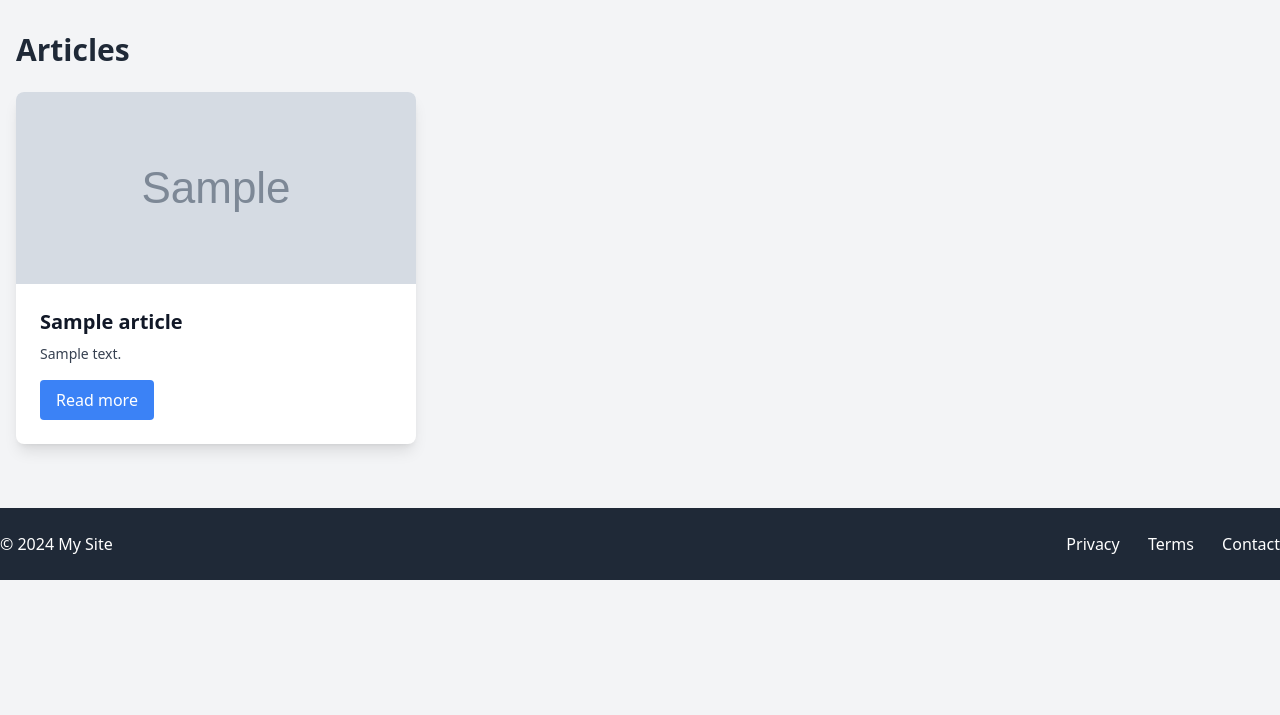
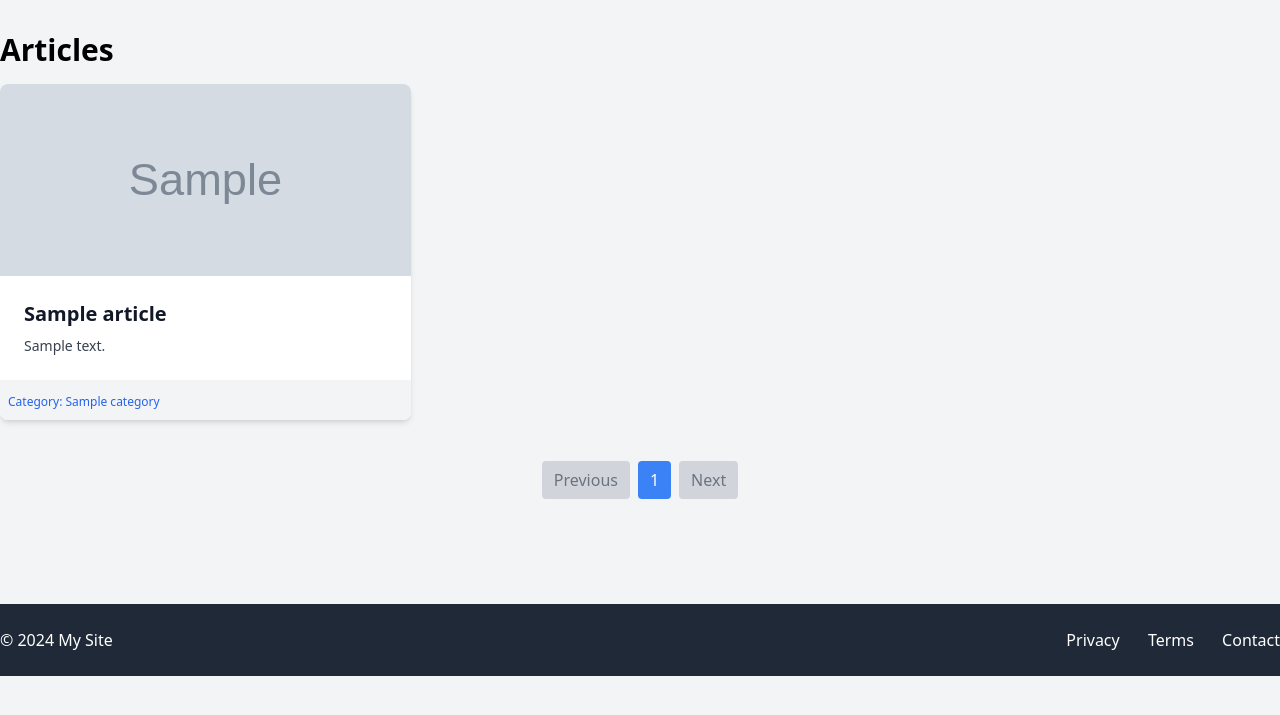
Before and after one commit to mladjom/djangoblog, a Django app: page /articles/ in a window 1280 px wide. Shown: the part 60-775 px from the top of the page. Run offline with Django 5.2, Linux system fonts and the light colour scheme; tables that the repository leaves empty hold one stand-in row (values such as "Sample post"); grey boxes marked "Sample" are stand-in pictures; some libraries are stand-ins or nearby versions.

Commit message:
Pagination

```diff
--- a/blog/models/article_model.py
+++ b/blog/models/article_model.py
@@ -1,5 +1,4 @@
 from django.db import models
-from django.utils.text import slugify
 from django.utils.translation import gettext_lazy as _
 from .category_model import Category
 from .tag_model import Tag
--- a/blog/urls.py
+++ b/blog/urls.py
@@ -20,6 +20,7 @@ urlpatterns = [
     path('categories/', CategoryListView.as_view(), name='categories-list'),
     path('tags/', TagListView.as_view(), name='tag-list'),
     path('articles/', ArticleListView.as_view(), name='article-list'),
+    path('articles/page-<int:page>/', ArticleListView.as_view(), name='article-list-paginated'),
     path('categories/<slug:slug>/', CategoryDetailView.as_view(), name='category-detail'),
     path('tags/<slug:slug>/', TagDetailView.as_view(), name='tag-detail'),
     path('articles/<slug:slug>/', ArticleDetailView.as_view(), name='article-detail'),
--- a/blog/views/article_view.py
+++ b/blog/views/article_view.py
@@ -1,6 +1,9 @@
 from django.views.generic import ListView
 from django.views.generic import DetailView
 from blog.models.article_model import Article
+from django.core.paginator import Paginator
+from django.urls import path
+from django.shortcuts import render
 
 class ArticleListView(ListView):
     model = Article
@@ -13,7 +16,19 @@ class ArticleListView(ListView):
         # Filter only published articles and order by created_at
         return Article.objects.filter(is_published=True).order_by(*self.ordering)
 
+
+    def get_context_data(self, **kwargs):
+        context = super().get_context_data(**kwargs)
+        page_number = self.kwargs.get('page')  # Getting page from URL
+        print(f"Page object: {context['page_obj']}")
+        return context
+
+
 class ArticleDetailView(DetailView):
     model = Article
     template_name = 'blog/article/article_detail.html'
     context_object_name = 'article'
+
+    def get_queryset(self):
+        # Filter only published articles
+        return Article.objects.filter(is_published=True)
--- a/config/settings.py
+++ b/config/settings.py
@@ -27,7 +27,7 @@ INTERNAL_IPS = [
     "127.0.0.1",
 ]
 
-
+APPEND_SLASH = True  # Default behavior in Django
 # Application definition
 
 INSTALLED_APPS = [
@@ -45,6 +45,7 @@ INSTALLED_APPS = [
     'tailwind',
     'theme',
     'django_browser_reload',
+    'django_extensions',
 ]
 
 TAILWIND_APP_NAME = 'theme'
--- a/templates/blog/article/article_list.html
+++ b/templates/blog/article/article_list.html
@@ -7,74 +7,19 @@
 {% endblock %}
 
 {% block content %}
-<div class="container mx-auto px-4 py-8">
-  <h1 class="text-3xl font-bold mb-6 text-gray-800">{% trans "Articles" %}</h1>
+<section class="container mx-auto py-8">
+  <h1 class="text-3xl font-bold mb-4">{% trans "Articles" %}</h1>
 
-  <div class="grid grid-cols-1 md:grid-cols-2 lg:grid-cols-3 gap-6">
+  <!-- Articles Grid -->
+  <div class="grid grid-cols-1 sm:grid-cols-2 lg:grid-cols-3 gap-6">
     {% for article in article_list %}
-    <div class="bg-white shadow-lg rounded-lg overflow-hidden">
-      {% if article.featured_image %}
-      <img
-        src="{{ article.featured_image.url }}"
-        alt="{% trans 'Featured image for' %} {{ article.title }}"
-        class="w-full h-48 object-cover"
-      />
-      {% endif %}
-      <div class="p-6">
-        <h2 class="text-xl font-semibold text-gray-900 mb-2">{{ article.title }}</h2>
-        <p class="text-gray-700 text-sm mb-4">
-          {{ article.content|truncatewords:20 }}
-        </p>
-        <a
-          href="{% url 'article-detail' article.slug %}"
-          class="inline-block bg-blue-500 text-white px-4 py-2 rounded hover:bg-blue-600 transition"
-        >
-          {% trans "Read more" %}
-        </a>
-      </div>
-    </div>
+      {% include "../components/article_card.html" with article=article %}
     {% empty %}
-    <div class="col-span-full text-gray-500 text-center">
-      <p>{% trans "No articles available." %}</p>
-    </div>
+    <p>{% trans "No articles found." %}</p>
     {% endfor %}
   </div>
 
-  {% if is_paginated %}
-  <div class="mt-8 flex justify-center items-center space-x-4">
-    {% if page_obj.has_previous %}
-    <a
-      href="?page={{ page_obj.previous_page_number }}"
-      class="bg-gray-300 text-gray-800 px-3 py-1 rounded hover:bg-gray-400 transition"
-    >
-      {% trans "Previous" %}
-    </a>
-    {% endif %}
-
-    {% for num in paginator.page_range %}
-    {% if page_obj.number == num %}
-    <span class="bg-blue-500 text-white px-3 py-1 rounded">
-      {{ num }}
-    </span>
-    {% else %}
-    <a
-      href="?page={{ num }}"
-      class="bg-gray-300 text-gray-800 px-3 py-1 rounded hover:bg-gray-400 transition"
-    >
-      {{ num }}
-    </a>
-    {% endif %}
-    {% endfor %}
-
-    {% if page_obj.has_next %}
-    <a
-      href="?page={{ page_obj.next_page_number }}"
-      class="bg-gray-300 text-gray-800 px-3 py-1 rounded hover:bg-gray-400 transition"
-    >
-      {% trans "Next" %}
-    </a>
-    {% endif %}
-  </div>
-  {% endif %}
-</div>
+  <!-- Pagination -->
+  {% include "../components/pagination.html" %}
+</section>
 {% endblock %}
--- a/templates/blog/base.html
+++ b/templates/blog/base.html
@@ -9,7 +9,7 @@
     <meta name="viewport" content="width=device-width, initial-scale=1.0" />
     <meta http-equiv="X-UA-Compatible" content="ie=edge" />
     <title>
-      {% block title %}Default Page Title{% endblock %} - Django Blog
+      {% block title %}{{ _('Default Page Title') }}{% endblock %} - {{ _('Django Blog') }}
     </title>
     <meta
       name="description"
--- /dev/null
+++ b/templates/blog/components/article_card.html
@@ -0,0 +1,29 @@
+{% load i18n %}
+<article class="bg-white shadow-md rounded-lg overflow-hidden hover:shadow-lg transition-shadow duration-300">
+    {% if article.featured_image %}
+    <img
+      src="{{ article.featured_image.url }}"
+      alt="{% trans 'Featured image for' %} {{ article.title }}"
+      class="w-full h-48 object-cover"
+    />
+    {% endif %}
+  <div class="p-6">
+    <!-- Article Title -->
+    <h2 class="text-xl font-semibold text-gray-900 mb-2">
+      <a href="{{ article.get_absolute_url }}" class="hover:underline">{{ article.title }}</a>
+    </h2>
+
+    <!-- Article Excerpt -->
+    <p class="text-gray-700 text-sm">
+      {{ article.content|truncatewords:30 }}
+    </p>
+  </div>
+
+  {% if article.category %}
+  <div class="p-2 bg-gray-100">
+    <a href="{{ article.category.get_absolute_url }}" class="text-blue-600 text-xs hover:underline">
+      {% trans "Category:" %} {{ article.category.name }}
+    </a>
+  </div>
+  {% endif %}
+</article>
--- /dev/null
+++ b/templates/blog/components/pagination.html
@@ -0,0 +1,88 @@
+{% load i18n %}
+
+<nav class="flex justify-center items-center my-12" role="navigation" aria-label="{% trans 'Pagination Navigation' %}">
+  <ul class="inline-flex items-center gap-2">
+    <!-- Previous Page -->
+    {% if page_obj.has_previous %}
+      <li>
+        <a href="{% url 'article-list-paginated' page=page_obj.previous_page_number %}"
+           class="px-3 py-2 bg-gray-100 text-gray-700 rounded hover:bg-gray-200"
+           aria-label="{% trans 'Previous Page' %}">
+          {% trans 'Previous' %}
+        </a>
+      </li>
+    {% else %}
+      <li aria-disabled="true">
+        <span class="px-3 py-2 bg-gray-300 text-gray-500 rounded cursor-not-allowed" aria-hidden="true">
+          {% trans 'Previous' %}
+        </span>
+      </li>
+    {% endif %}
+
+    <!-- First Page -->
+    {% if page_obj.number > 3 %}
+      <li>
+        <a href="{% url 'article-list-paginated' page=1 %}"
+           class="px-3 py-2 bg-gray-100 text-gray-700 rounded hover:bg-gray-200"
+           aria-label="{% trans 'First Page' %}">
+          1
+        </a>
+      </li>
+      <li>
+        <span class="px-3 py-2 text-gray-500" aria-hidden="true">…</span>
+      </li>
+    {% endif %}
+
+    <!-- Page Numbers -->
+    {% for num in paginator.page_range %}
+      {% if num >= page_obj.number|add:"-2" and num <= page_obj.number|add:"2" %}
+        {% if num == page_obj.number %}
+          <li aria-current="page">
+            <span class="px-3 py-2 bg-blue-500 text-white rounded">
+              {{ num }}
+            </span>
+          </li>
+        {% else %}
+          <li>
+            <a href="{% url 'article-list-paginated' page=num %}"
+               class="px-3 py-2 bg-gray-100 text-gray-700 rounded hover:bg-gray-200"
+               aria-label="{% blocktrans with num=num %}Go to page {{ num }}{% endblocktrans %}">
+              {{ num }}
+            </a>
+          </li>
+        {% endif %}
+      {% endif %}
+    {% endfor %}
+
+    <!-- Last Page -->
+    {% if page_obj.number < paginator.num_pages|add:"-2" %}
+      <li>
+        <span class="px-3 py-2 text-gray-500" aria-hidden="true">…</span>
+      </li>
+      <li>
+        <a href="{% url 'article-list-paginated' page=paginator.num_pages %}"
+           class="px-3 py-2 bg-gray-100 text-gray-700 rounded hover:bg-gray-200"
+           aria-label="{% trans 'Last Page' %}">
+          {{ paginator.num_pages }}
+        </a>
+      </li>
+    {% endif %}
+
+    <!-- Next Page -->
+    {% if page_obj.has_next %}
+      <li>
+        <a href="{% url 'article-list-paginated' page=page_obj.next_page_number %}"
+           class="px-3 py-2 bg-gray-100 text-gray-700 rounded hover:bg-gray-200"
+           aria-label="{% trans 'Next Page' %}">
+          {% trans 'Next' %}
+        </a>
+      </li>
+    {% else %}
+      <li aria-disabled="true">
+        <span class="px-3 py-2 bg-gray-300 text-gray-500 rounded cursor-not-allowed" aria-hidden="true">
+          {% trans 'Next' %}
+        </span>
+      </li>
+    {% endif %}
+  </ul>
+</nav>
--- a/theme/static_src/tailwind.config.js
+++ b/theme/static_src/tailwind.config.js
@@ -13,6 +13,7 @@ module.exports = {
 
         /*  Templates within theme app (<tailwind_app_name>/templates), e.g. base.html. */
         '../templates/**/*.html',
+        './templates/**/*.html',
 
         /*
          * Main templates directory of the project (BASE_DIR/templates).
```
Also changed, not shown: requirements.txt (+18 -0 lines), templates/blog/article/article_detail.html (+44 -3 lines), README.md.
